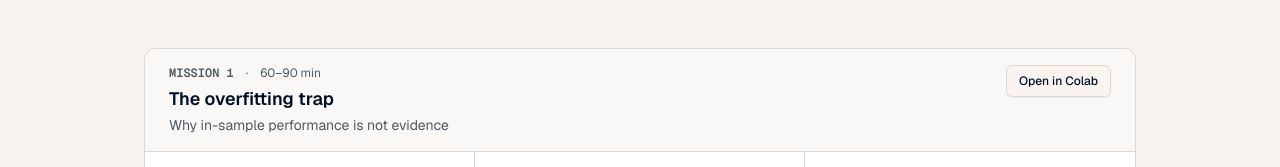
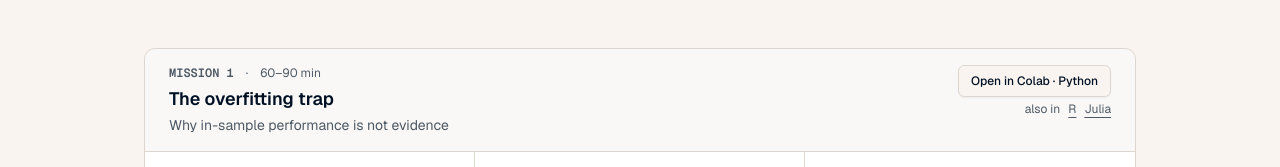
Before and after one commit to convexpi/platform, a Next.js app in the folder web/: page /curriculum in a window 1280 px wide. Shown: the part 546-713 px from the top of the page. Built offline with nearby package versions, Linux system fonts and the light colour scheme.

Commit message:
curriculum/getting-started/dashboard: offer R + Julia Colab links for ported missions (1,3,4,8,9)

```diff
--- a/web/app/curriculum/page.tsx
+++ b/web/app/curriculum/page.tsx
@@ -22,6 +22,7 @@ type Mission = {
   subtitle: string
   duration: string
   colab: string
+  langs?: Array<'r' | 'julia'>   // languages this mission is also available in (Python always)
   objectives: string[]
   concepts: string[]
   prereqs: string | null
@@ -32,6 +33,12 @@ type Mission = {
 const repColab = (slug: string) =>
   `https://colab.research.google.com/github/convexpi/replications/blob/main/notebooks/${slug}.ipynb`
 
+// The R/Julia ports live beside the Python notebook as notebook_r.ipynb / notebook_julia.ipynb.
+const colabFor = (base: string, lang: 'python' | 'r' | 'julia') =>
+  lang === 'python'
+    ? base
+    : base.replace('/notebook.ipynb', lang === 'r' ? '/notebook_r.ipynb' : '/notebook_julia.ipynb')
+
 const MISSIONS: Mission[] = [
   {
     number: 1,
@@ -39,6 +46,7 @@ const MISSIONS: Mission[] = [
     subtitle: 'Why in-sample performance is not evidence',
     duration: '60–90 min',
     colab: 'https://colab.research.google.com/github/convexpi/missions/blob/main/missions/mission_01_overfitting/notebook.ipynb',
+    langs: ['r', 'julia'],
     objectives: [
       'Explain the difference between in-sample and out-of-sample performance',
       'Construct a cross-sectional signal from synthetic factor data',
@@ -82,6 +90,7 @@ const MISSIONS: Mission[] = [
     subtitle: 'Systematic search under the multiple-testing burden',
     duration: '90–120 min',
     colab: 'https://colab.research.google.com/github/convexpi/missions/blob/main/missions/mission_03_alpha_discovery/notebook.ipynb',
+    langs: ['r', 'julia'],
     objectives: [
       'Apply walk-forward validation to avoid look-ahead bias',
       'Control for the multiple-testing problem when scanning features',
@@ -102,6 +111,7 @@ const MISSIONS: Mission[] = [
     subtitle: 'Replication, combination, and the factor zoo',
     duration: '90–120 min',
     colab: 'https://colab.research.google.com/github/convexpi/missions/blob/main/missions/mission_04_strategy_library/notebook.ipynb',
+    langs: ['r', 'julia'],
     objectives: [
       'Replicate canonical factor strategies (momentum, value, quality)',
       'Measure pairwise correlation and diversification benefit',
@@ -203,6 +213,7 @@ const ELECTIVES: Mission[] = [
     subtitle: 'Turnover, transaction costs & capacity',
     duration: '60–90 min',
     colab: 'https://colab.research.google.com/github/convexpi/missions/blob/main/missions/mission_08_cost_of_trading/notebook.ipynb',
+    langs: ['r', 'julia'],
     objectives: [
       'Quantify how transaction costs scale with turnover and erase paper alpha',
       'Use rebalance frequency and no-trade bands to control turnover',
@@ -226,6 +237,7 @@ const ELECTIVES: Mission[] = [
     subtitle: 'Statistical arbitrage & the spurious-cointegration trap',
     duration: '60–90 min',
     colab: 'https://colab.research.google.com/github/convexpi/missions/blob/main/missions/mission_09_pairs_trading/notebook.ipynb',
+    langs: ['r', 'julia'],
     objectives: [
       'Distinguish correlation from cointegration — and why only the latter is tradeable',
       'Test for cointegration (OLS hedge ratio + ADF / Engle–Granger) and form a spread',
@@ -257,10 +269,25 @@ function MissionCard({ m }: { m: Mission }) {
           <h2 className="text-lg font-semibold">{m.title}</h2>
           <p className="text-sm text-muted-foreground mt-0.5">{m.subtitle}</p>
         </div>
-        <a href={m.colab} target="_blank" rel="noopener noreferrer"
-          className={cn(buttonVariants({ variant: 'outline', size: 'sm' }), 'shrink-0 text-xs')}>
-          Open in Colab
-        </a>
+        <div className="shrink-0 flex flex-col items-end gap-1">
+          <a href={colabFor(m.colab, 'python')} target="_blank" rel="noopener noreferrer"
+            className={cn(buttonVariants({ variant: 'outline', size: 'sm' }), 'text-xs')}>
+            Open in Colab{m.langs && m.langs.length > 0 ? ' · Python' : ''}
+          </a>
+          {m.langs && m.langs.length > 0 && (
+            <div className="flex items-center gap-2 text-xs text-muted-foreground">
+              <span>also in</span>
+              {m.langs.includes('r') && (
+                <a href={colabFor(m.colab, 'r')} target="_blank" rel="noopener noreferrer"
+                  className="underline underline-offset-4 hover:text-foreground">R</a>
+              )}
+              {m.langs.includes('julia') && (
+                <a href={colabFor(m.colab, 'julia')} target="_blank" rel="noopener noreferrer"
+                  className="underline underline-offset-4 hover:text-foreground">Julia</a>
+              )}
+            </div>
+          )}
+        </div>
       </div>
 
       <div className="grid sm:grid-cols-3 gap-0 divide-y sm:divide-y-0 sm:divide-x">
--- a/web/app/getting-started/page.tsx
+++ b/web/app/getting-started/page.tsx
@@ -6,6 +6,8 @@ import { cn } from '@/lib/utils'
 const DEMO_SLUG = 'demo-fall-2026'
 const COLAB_URL =
   'https://colab.research.google.com/github/convexpi/missions/blob/main/missions/mission_01_overfitting/notebook.ipynb'
+const COLAB_URL_R = COLAB_URL.replace('/notebook.ipynb', '/notebook_r.ipynb')
+const COLAB_URL_JULIA = COLAB_URL.replace('/notebook.ipynb', '/notebook_julia.ipynb')
 
 function Step({ number, title, children }: { number: number; title: string; children: React.ReactNode }) {
   return (
@@ -76,9 +78,18 @@ export default function GettingStarted() {
           >
             Open Mission 1 in Colab
           </a>
-          <p className="mt-3 text-xs text-muted-foreground">
+          <p className="mt-3 text-sm text-muted-foreground">
+            Prefer another language? Same mission, scored by the same engine:{' '}
+            <a href={COLAB_URL_R} target="_blank" rel="noopener noreferrer"
+              className="underline underline-offset-4 hover:text-foreground">R</a>
+            {' · '}
+            <a href={COLAB_URL_JULIA} target="_blank" rel="noopener noreferrer"
+              className="underline underline-offset-4 hover:text-foreground">Julia</a>
+          </p>
+          <p className="mt-2 text-xs text-muted-foreground">
             No local setup needed. Colab runs in your browser.{' '}
-            <code className="bg-muted px-1 rounded">pip install convexpi-lab</code> is the only install.
+            <code className="bg-muted px-1 rounded">pip install convexpi-lab</code> (or the{' '}
+            <code className="bg-muted px-1 rounded">convexpi</code> R / Julia package) is the only install.
           </p>
         </Step>
 
--- a/web/components/mission-progress.tsx
+++ b/web/components/mission-progress.tsx
@@ -11,6 +11,7 @@ const MISSIONS = [
     title: 'The Overfitting Trap',
     desc: 'IS vs OOS Sharpe, grid-search trap',
     colab: 'https://colab.research.google.com/github/convexpi/missions/blob/main/missions/mission_01_overfitting/notebook.ipynb',
+    langs: ['r', 'julia'] as const,
   },
   {
     id: 'mission_02_marketmaker',
@@ -25,6 +26,7 @@ const MISSIONS = [
     title: 'Alpha Discovery',
     desc: 'IC analysis, FDR, walk-forward validation',
     colab: 'https://colab.research.google.com/github/convexpi/missions/blob/main/missions/mission_03_alpha_discovery/notebook.ipynb',
+    langs: ['r', 'julia'] as const,
   },
   {
     id: 'mission_04_strategy_library',
@@ -32,6 +34,7 @@ const MISSIONS = [
     title: 'Strategy Library',
     desc: 'Replication, combination, and the factor zoo',
     colab: 'https://colab.research.google.com/github/convexpi/missions/blob/main/missions/mission_04_strategy_library/notebook.ipynb',
+    langs: ['r', 'julia'] as const,
   },
   {
     id: 'mission_05_real_data',
@@ -60,6 +63,7 @@ const MISSIONS = [
     title: 'The Cost of Trading · elective',
     desc: 'Turnover, transaction costs, break-even, capacity',
     colab: 'https://colab.research.google.com/github/convexpi/missions/blob/main/missions/mission_08_cost_of_trading/notebook.ipynb',
+    langs: ['r', 'julia'] as const,
   },
   {
     id: 'mission_09_pairs_trading',
@@ -67,8 +71,13 @@ const MISSIONS = [
     title: 'Pairs Trading · elective',
     desc: 'Cointegration, spread z-score, spurious pairs',
     colab: 'https://colab.research.google.com/github/convexpi/missions/blob/main/missions/mission_09_pairs_trading/notebook.ipynb',
+    langs: ['r', 'julia'] as const,
   },
 ]
+
+const colabFor = (base: string, lang: 'python' | 'r' | 'julia') =>
+  lang === 'python' ? base
+  : base.replace('/notebook.ipynb', lang === 'r' ? '/notebook_r.ipynb' : '/notebook_julia.ipynb')
 
 export function MissionProgress({ initialCompleted }: { initialCompleted: string[] }) {
   const [completed, setCompleted] = useState<string[]>(initialCompleted)
@@ -139,10 +148,20 @@ export function MissionProgress({ initialCompleted }: { initialCompleted: string
                 </p>
                 <p className="text-xs text-muted-foreground truncate">{m.desc}</p>
               </div>
-              <a href={m.colab} target="_blank" rel="noopener noreferrer"
-                className="text-xs text-[#3b82f6] hover:text-[#2563eb] shrink-0">
-                Open →
-              </a>
+              <div className="shrink-0 flex items-center gap-2 text-xs">
+                <a href={colabFor(m.colab, 'python')} target="_blank" rel="noopener noreferrer"
+                  className="text-[#3b82f6] hover:text-[#2563eb]">
+                  {'langs' in m ? 'Python →' : 'Open →'}
+                </a>
+                {'langs' in m && (m as { langs: readonly string[] }).langs.includes('r') && (
+                  <a href={colabFor(m.colab, 'r')} target="_blank" rel="noopener noreferrer"
+                    className="text-muted-foreground hover:text-foreground">R</a>
+                )}
+                {'langs' in m && (m as { langs: readonly string[] }).langs.includes('julia') && (
+                  <a href={colabFor(m.colab, 'julia')} target="_blank" rel="noopener noreferrer"
+                    className="text-muted-foreground hover:text-foreground">Julia</a>
+                )}
+              </div>
             </div>
           )
         })}
```
